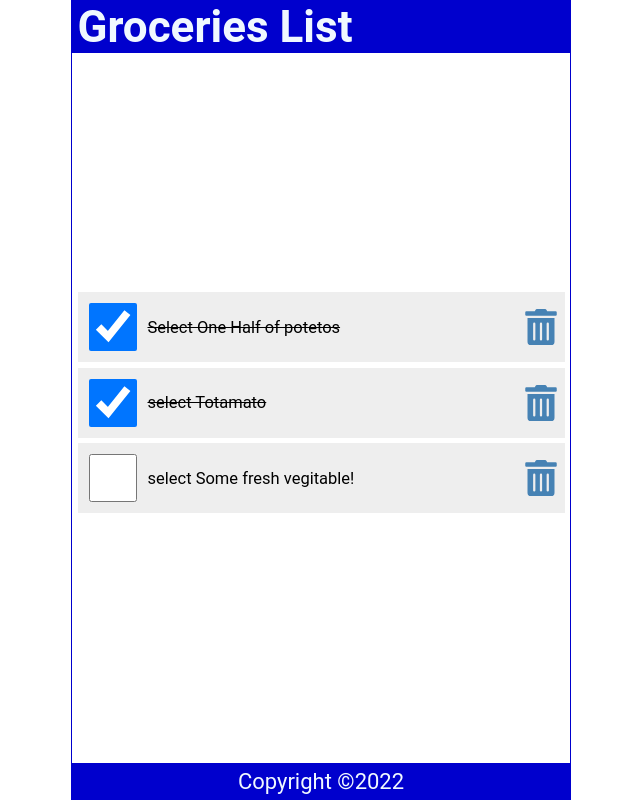
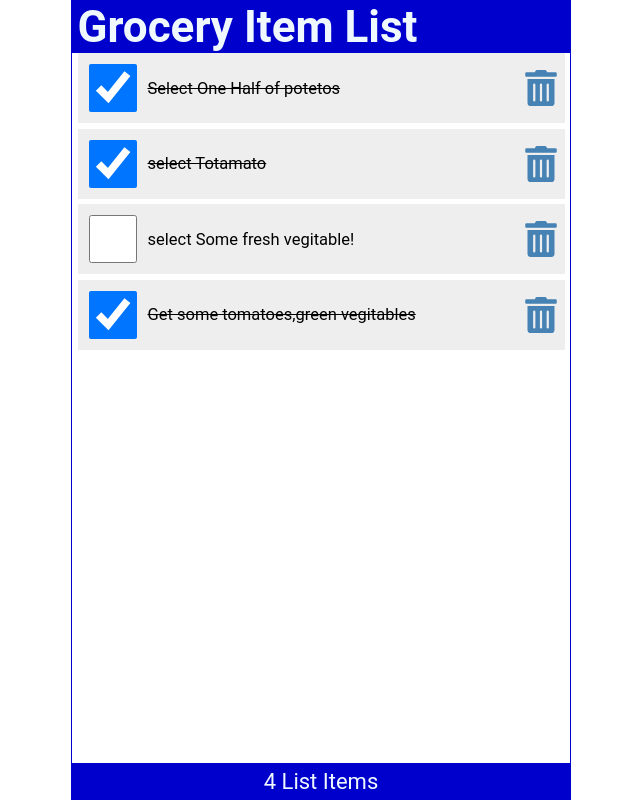
Before and after one commit to MohammadRuhulAmin/react-todo-app, a React (Create React App) app: page / in a window 1280 px wide. Shown: the whole page, without its empty margins (319-959 px from the left). Built offline with nearby package versions, Linux system fonts and the light colour scheme.

Commit message:
props drilling

```diff
--- a/src/App.js
+++ b/src/App.js
@@ -3,12 +3,54 @@
 import Header from './Header';
 import Content from './Content';
 import Footer from './Footer';
+import {useState} from 'react';
 function App() {
+  const [items,setItems] = useState([
+    {
+        id:1,
+        checked:true,
+        item :'Select One Half of potetos'
+    },
+    {
+        id:2,
+        checked:true,
+        item:'select Totamato'
+    },
+    {
+        id:3,
+        checked:false,
+        item:'select Some fresh vegitable!'
+    },
+    {
+      id:4,
+      checked:true,
+      item:'Get some tomatoes,green vegitables'
+    }
+   ]
+)
+
+const handleDelete = (id)=>{
+  const listItems = items.filter((item)=>item.id !== id)
+  setItems(listItems)
+  localStorage.setItems('shoppinglist',JSON.stringify(listItems))
+
+}
+const handleCheck = (id)=>{
+const listItems = items.map((item)=>item.id === id?{
+    ...item,checked:!item.checked}:item)
+    setItems(listItems)
+    localStorage.setItems('shoppinglist',JSON.stringify(listItems))
+}
   return (
     <div className="App">
-      <Header/>
-      <Content/>
-      <Footer/>
+      <Header title = "Grocery Item List"/>
+      <Content
+        items = {items}
+        setItems = {setItems}
+        handleCheck = {handleCheck}
+        handleDelete = {handleDelete}
+      />
+      <Footer length = {items.length}/>
     </div>
   );
 }
--- a/src/Content.js
+++ b/src/Content.js
@@ -1,61 +1,15 @@
 import React,{useState} from 'react'
-import {FaTrashAlt} from 'react-icons/fa'
- const Content = () => {
-   const [items,setItems] = useState([
-        {
-            id:1,
-            checked:true,
-            item :'Select One Half of potetos'
-        },
-        {
-            id:2,
-            checked:true,
-            item:'select Totamato'
-        },{
-            id:3,
-            checked:false,
-            item:'select Some fresh vegitable!'
-        }
-       ]
-   )
-   const handleDelete = (id)=>{
-        const listItems = items.filter((item)=>item.id !== id)
-        setItems(listItems)
-        localStorage.setItems('shoppinglist',JSON.stringify(listItems))
-
-    }
-   const handleCheck = (id)=>{
-      const listItems = items.map((item)=>item.id === id?{
-          ...item,checked:!item.checked}:item)
-          setItems(listItems)
-          localStorage.setItems('shoppinglist',JSON.stringify(listItems))
-   }
+import ItemList from './ItemList'
+ const Content = ({items,handleCheck,handleDelete}) => {
 //    npm i react-icon
   return (
     <main>
         {(items.length)?(
-            <ul>
-            {
-                items.map((item)=>(
-                    <li className='item' key={item.id}>
-                        <input
-                            type="checkbox"
-                            onChange={()=>handleCheck(item.id)}
-                            checked={item.checked}
-                        />
-                        <label
-                         style={(item.checked)?{textDecoration:'line-through'}:null}
-                        onDoubleClick={()=> handleCheck(item.id)}
-                        >{item.item}</label>
-                       <FaTrashAlt
-                            onClick={()=>handleDelete(item.id)}
-                            role="button"
-                            tabIndex="0"
-                        />
-                    </li>
-                ))
-            }
-        </ul>
+            <ItemList
+                items={items}
+                handleCheck = {handleCheck}
+                handleDelete = {handleDelete}
+            />
         ):(
             <label style={{marginTop:'2rem'}}>No Items Left to Buy for now</label>
         )
--- a/src/Footer.js
+++ b/src/Footer.js
@@ -1,10 +1,12 @@
 import React from 'react'
 
-const Footer = () => {
-    const today = new Date()
+const Footer = ({length}) => {
+
+
   return (
     <footer>
-        <p>Copyright &copy;{today.getFullYear()}</p>
+
+      <p>{length} {(length === 1)?"List Item":"List Items"}</p>
     </footer>
   )
 }
--- a/src/Header.js
+++ b/src/Header.js
@@ -1,12 +1,16 @@
 import React from 'react'
 
-const Header = () => {
+const Header = (props) => {
 
   return (
     <header>
-        <h1> Groceries List </h1>
+        <h1> {props.title} </h1>
     </header>
   )
 }
 
+Header.defaultProps = {
+  title:"My Grocery List !"
+}
+
 export default Header
--- /dev/null
+++ b/src/ItemList.js
@@ -0,0 +1,22 @@
+import React from 'react'
+import LineItem from './LineItem'
+const ItemList = ({items,handleCheck,handleDelete})=>{
+    return (
+        <ul>
+            {
+                items.map((item)=>(
+                    <LineItem
+                        key = {item.id}
+                        item = {item}
+                        handleCheck = {handleCheck}
+                        handleDelete = {handleDelete}
+                    />
+                ))
+            }
+        </ul>
+    )
+}
+
+
+
+export default ItemList
--- /dev/null
+++ b/src/LineItem.js
@@ -0,0 +1,27 @@
+import React from 'react'
+import {FaTrashAlt} from 'react-icons/fa'
+const LineItem = ({item,handleCheck,handleDelete})=>{
+    return (
+        <li className='item' key={item.id}>
+                        <input
+                            type="checkbox"
+                            onChange={()=>handleCheck(item.id)}
+                            checked={item.checked}
+                        />
+                        <label
+                         style={(item.checked)?{textDecoration:'line-through'}:null}
+                        onDoubleClick={()=> handleCheck(item.id)}
+                        >{item.item}</label>
+                       <FaTrashAlt
+                            onClick={()=>handleDelete(item.id)}
+                            role="button"
+                            tabIndex="0"
+                            aria-label={`Delete ${item.item}`}
+                        />
+    </li>
+
+    )
+}
+
+
+export default LineItem
--- a/src/index.css
+++ b/src/index.css
@@ -44,7 +44,7 @@ main {
   display: flex;
   flex-direction: column;
   flex-grow: 1;
-  justify-content: center;
+  justify-content: flex-start;
   align-items: center;
   overflow-y: auto;
 }
```
